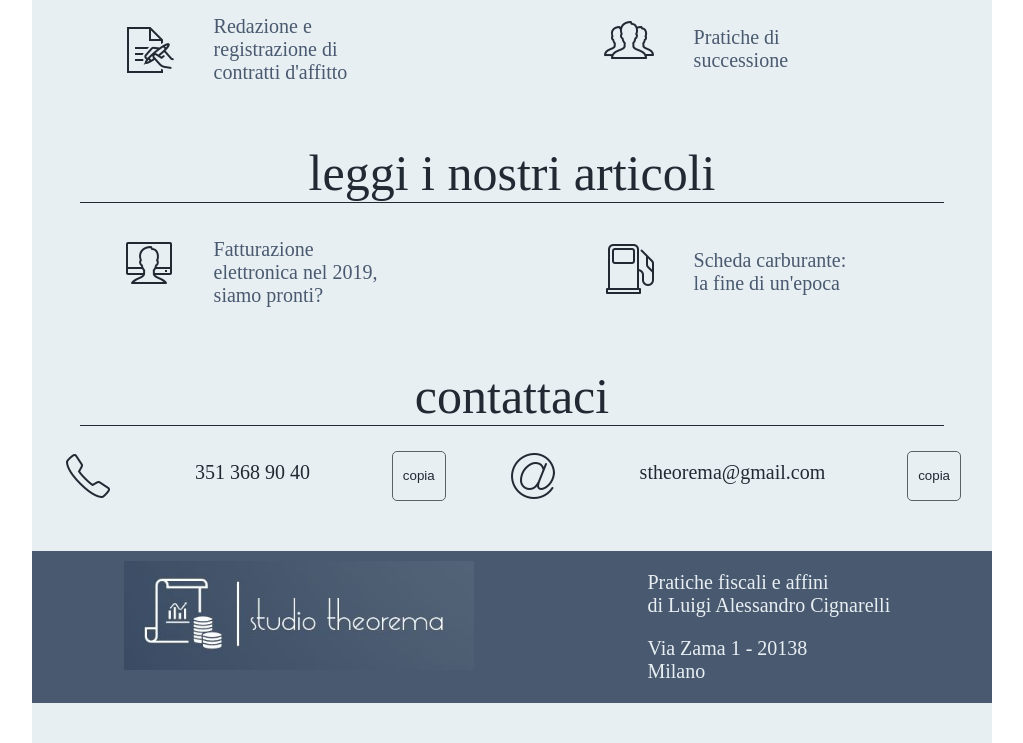
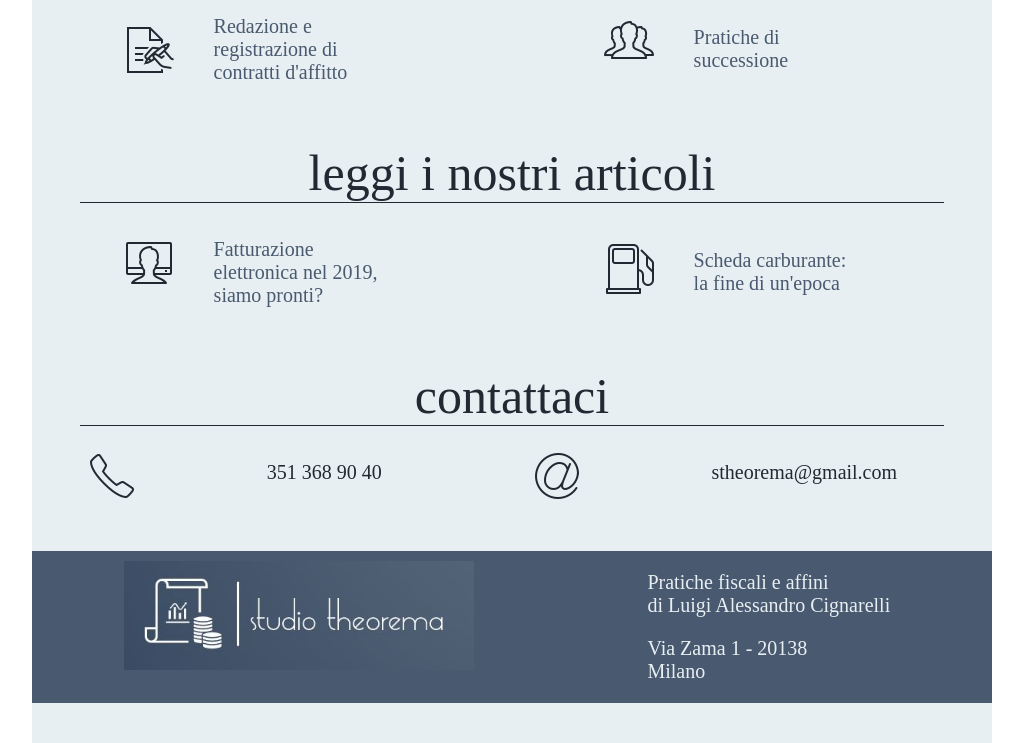
Before and after one commit to gsppag/gsppag.github.io, a plain HTML site: page index.html in a window 1280 px wide. Shown: the part 699-1442 px from the top of the page, without its empty margins (128-1151 px from the left). Drawn offline with Linux system fonts and the light colour scheme.

Commit message:
Update index.html

```diff
--- a/index.html
+++ b/index.html
@@ -73,25 +73,11 @@
             <div class="item-rif contact">
                 <img src="immagini/icona-telefono.png">
                 <p id="num">351 368 90 40</p>
-                <button onclick="copiaNum()">copia</button>
             </div>
             <div class="item-rif contact">
                 <img src="immagini/icona-email.png">
                 <p id="ema">stheorema@gmail.com</p>
-                <button onclick="copiaEma()">copia</button>
             </div>
-
-            <script>
-                function copiaNum() {
-                    navigator.clipboard.writeText("+393513689040");
-                }
-            </script>
-
-            <script>
-                function copiaEma() {
-                    navigator.clipboard.writeText("stheorema@gmail.com");
-                }
-            </script>
 
 
         </div>
```
